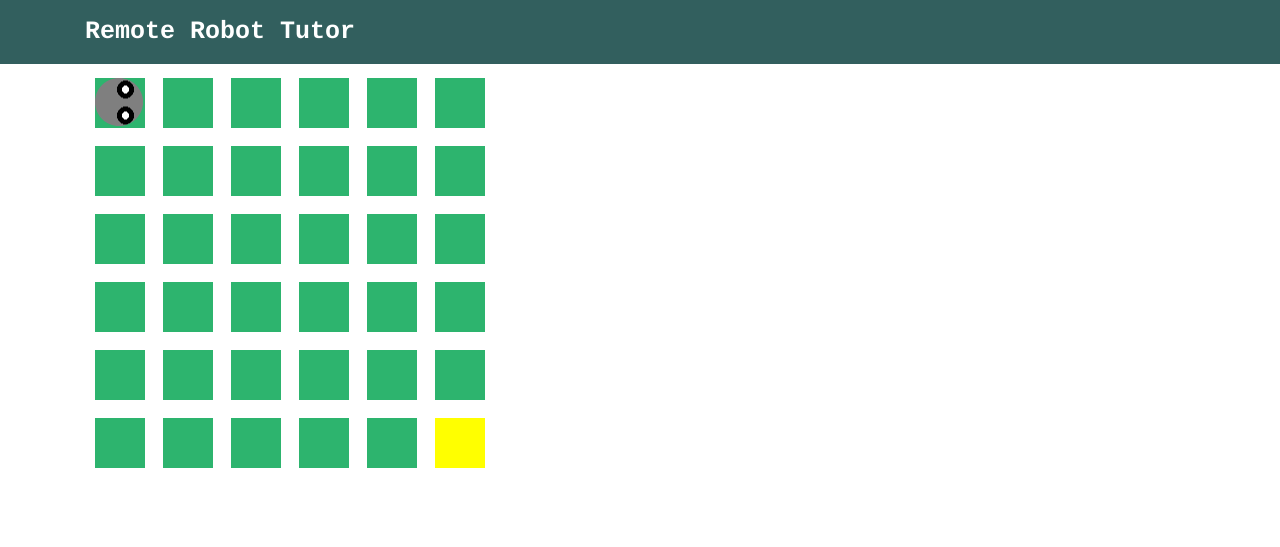
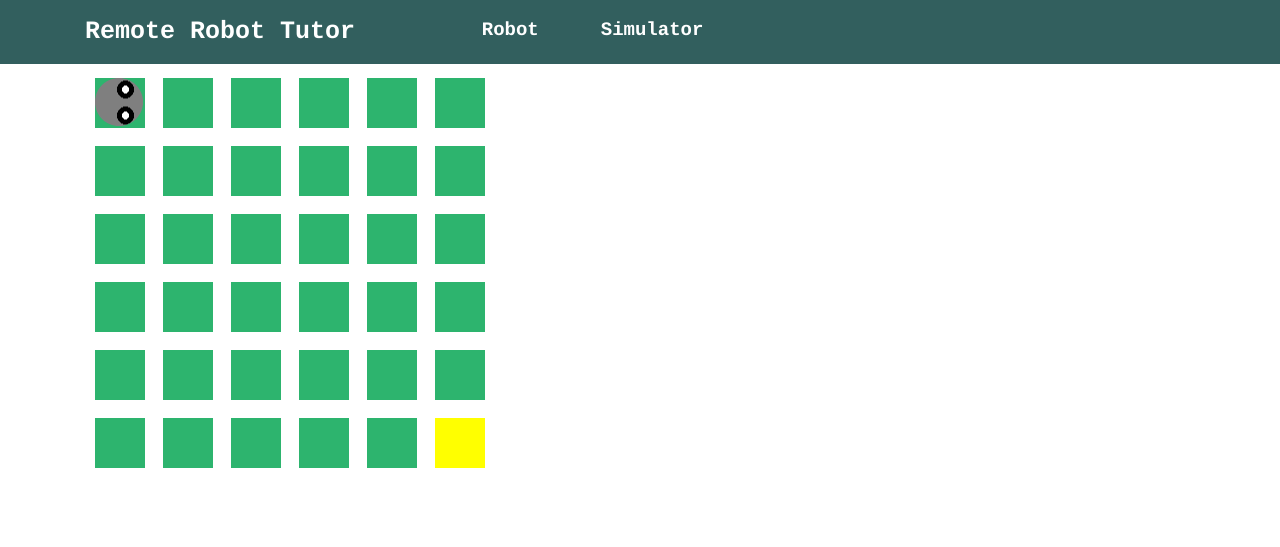
Before and after one commit to MihneaBoca/Remote-Robot-Tutor, a Django app: page /simulator/ in a window 1280 px wide. Shown: the top 547 px of the page. Run offline with Django 3.2, Linux system fonts and the light colour scheme; parts of the project's set-up code (start-up, migrations or seed data) failed here and were passed over; some libraries are stand-ins or nearby versions.

Commit message:
Added robot and simulator to navbar

```diff
--- a/templates/simulator.html
+++ b/templates/simulator.html
@@ -13,7 +13,17 @@
 <body>
     <nav class="mb-1 navbar navbar-expand-sm navbar-default" style="background-color: #325f5e;">
         <div class="container">
-         <a class="navbar-brand"  href="#" style="font-family:courier; font-size: 25px; text-align: center; color: #ffffff"><strong>Remote Robot Tutor</strong></a>
+            <div class="row">
+                <div class="col">
+                    <a class="navbar-brand"  href="" style="font-family:courier; font-size: 25px; text-align: center; color: #ffffff"><strong>Remote Robot Tutor</strong></a>
+                </div>
+                <div class="col-md-auto">
+                    <a class="nav-item nav-link" href="{% url 'index' %}" style="color: white; font-family:courier;font-size: 19px;text-align: center;"><strong>Robot</strong></a>
+                </div>
+                <div class="col col-lg-2">
+                    <a class="nav-item nav-link" href="{% url 'simulator' %}" style="color: white; font-family:courier;font-size: 19px;text-align: center;"><strong>Simulator</strong></a>
+                </div>
+            </div>
         </div>
     </nav>
 
```
Also changed, not shown: templates/index.html (+11 -1 lines).
